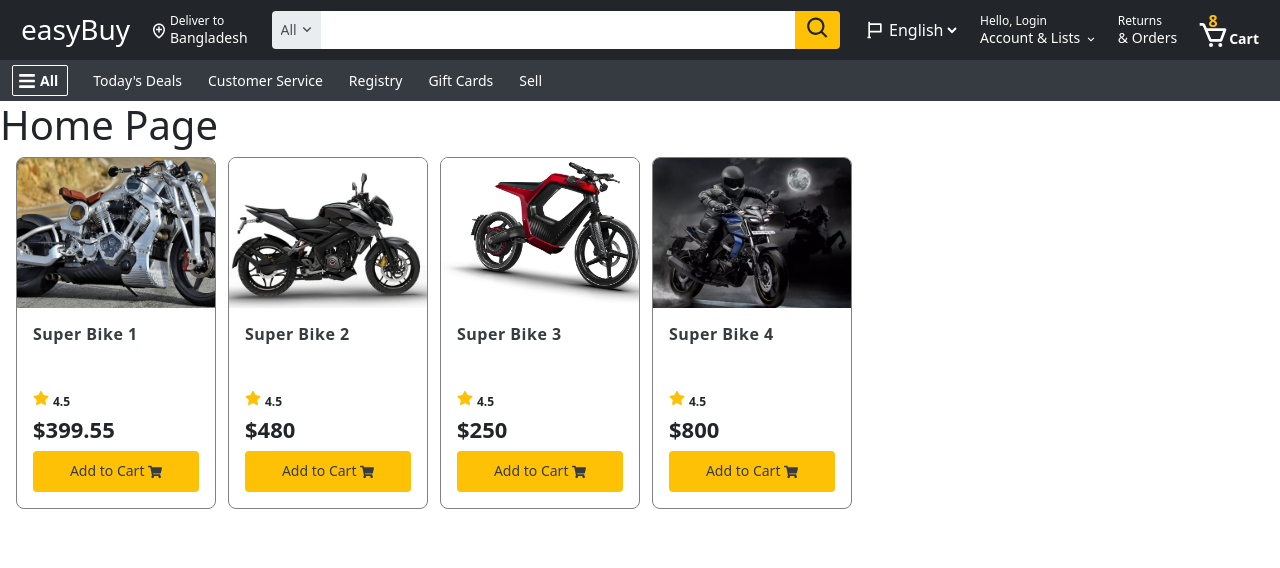
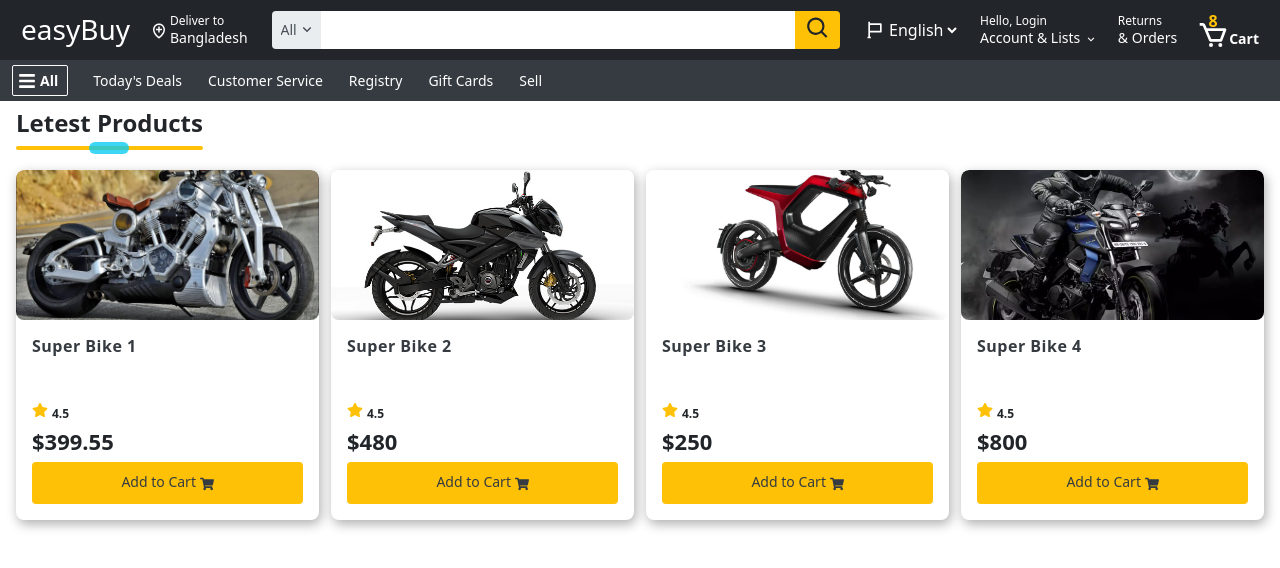
Before and after one commit to musaddekali/easybuy, a React (Create React App) app: page / in a window 1280 px wide. Shown: the top 568 px of the page. Built offline with nearby package versions, Linux system fonts and the light colour scheme.

Commit message:
fixed grid system

```diff
--- a/src/components/ProductCard/ProductCard.js
+++ b/src/components/ProductCard/ProductCard.js
@@ -7,7 +7,7 @@ const ProductCard = ({ products }) => {
         <article className="pd-card">
             <div className="pd-card-header">
                 <a href='/' className="pd-card-img">
-                    <img src={img} alt={title} />
+                    <img src={img} alt={title}  className="pd-img"/>
                 </a>
             </div>
             <div className="pd-card-body">
--- a/src/components/ProductCard/product-card.css
+++ b/src/components/ProductCard/product-card.css
@@ -1,20 +1,26 @@
 .pd-card {
   min-width: 1px;
-  border: 1px solid gray;
+  border-radius: 0.5rem;
+  overflow: hidden;
+  box-shadow: 2px 4px 12px 0 rgb(0 0 0 / 32%);
+}
+
+.pd-card:hover .pd-img {
+  transform: scale(1.1);
+}
+
+.pd-card-img {
+  height: 150px;
+  display: block;
   border-radius: 0.5rem;
   overflow: hidden;
 }
 
-.pd-card-img {
-  height: 150px;
-  border-radius: 0.5rem;
-  overflow: hidden;
-}
-
-.pd-card-img img {
+.pd-card-img .pd-img {
   width: 100%;
   height: 150px;
   object-fit: cover;
+  transition: 0.3s ease-in-out;
 }
 
 .pd-card-body {
@@ -35,7 +41,7 @@
 }
 
 .pd-card-title:hover {
-    text-decoration: underline;
+  text-decoration: underline;
 }
 
 .pd-card-footer {
--- a/src/pages/Home/Home.js
+++ b/src/pages/Home/Home.js
@@ -7,8 +7,10 @@ const Home = () => {
 
   return (
     <>
-      <h1>Home Page</h1>
       <section className="products-wrapper">
+        <div className="products-title">
+          <h3>Letest Products</h3>
+        </div>
         <div className="product-list">
           {
             products.map(item => (
--- a/src/pages/Home/home.css
+++ b/src/pages/Home/home.css
@@ -3,9 +3,74 @@
   padding: 0 1rem;
 }
 
+.products-title {
+  margin-bottom: 0.5rem;
+  padding: 0.5rem 0;
+}
+
+.products-title h3 {
+  font-size: 1.5rem;
+  font-weight: 700;
+  padding-bottom: 0.5rem;
+  position: relative;
+  display: inline-block;
+  color: var(--gray-900);
+}
+
+.products-title h3::before {
+  content: "";
+  display: block;
+  width: 100%;
+  height: 4px;
+  position: absolute;
+  top: 100%;
+  border-radius: 50px;
+  background: var(--warning);
+}
+
+.products-title h3::after {
+  content: "";
+  height: 12px;
+  width: 40px;
+  position: absolute;
+  left: 50%;
+  bottom: -8px;
+  transform: translateX(-50%);
+  border-radius: 50px;
+  background: rgba(var(--info-rgb), 0.8);
+}
+
 .product-list {
   display: grid;
-  grid-template-columns: repeat(auto-fill, minmax(200px, 1rem));
+  grid-template-columns: repeat(12, 1fr);
   grid-template-rows: auto;
   gap: 0.75rem;
 }
+
+.product {
+  grid-column: span 12;
+}
+
+@media (min-width: 512px) {
+  .product {
+    grid-column: span 6;
+  }
+}
+
+@media (min-width: 768px) {
+  .product {
+    grid-column: span 4;
+  }
+}
+
+@media (min-width: 1024px) {
+  .product {
+    grid-column: span 3;
+  }
+}
+
+@media (min-width: 1300px) {
+  .product {
+    grid-column: span 2;
+  }
+}
```
